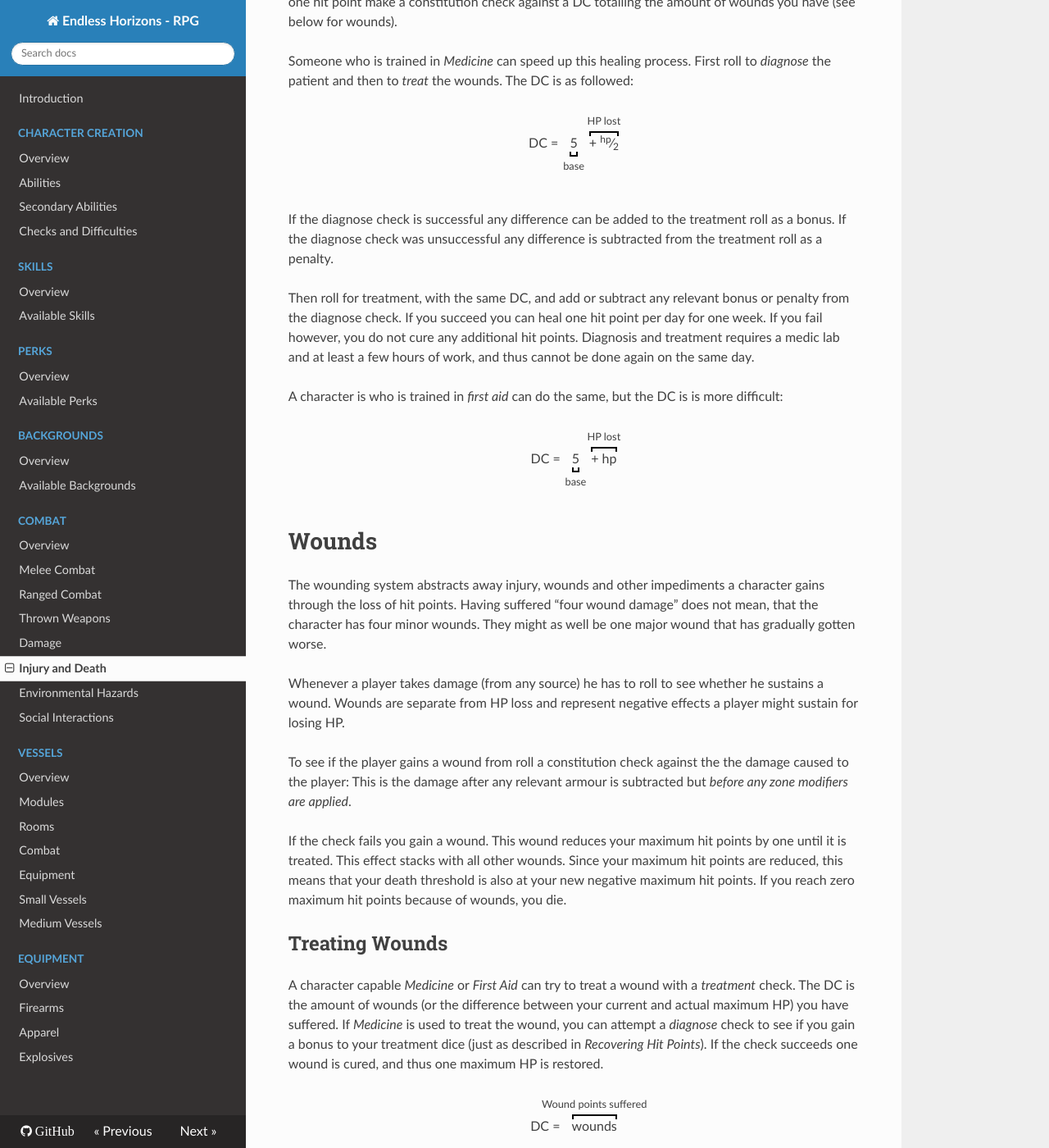
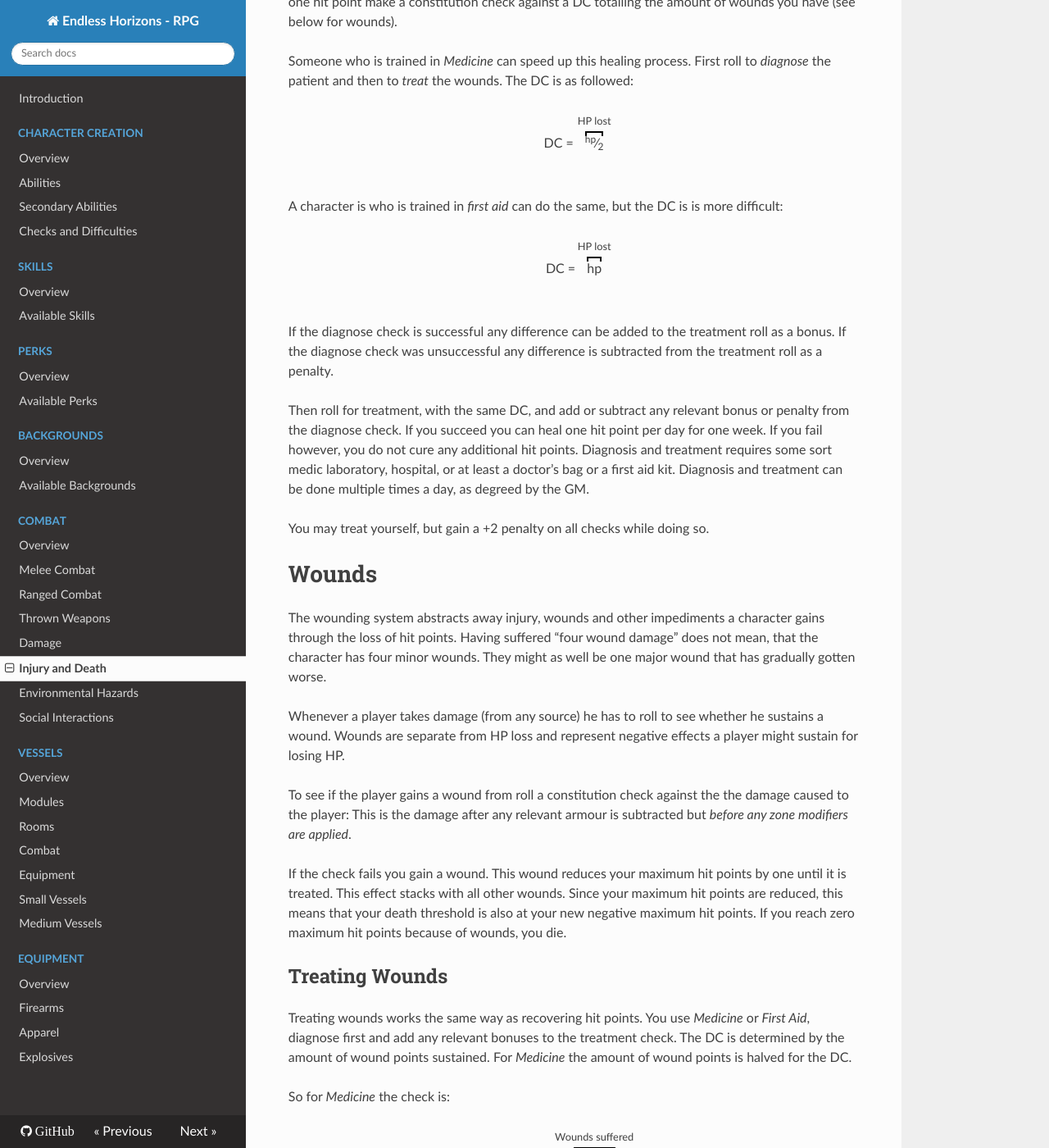
Before and after one commit to ehrpg/rules, an MkDocs documentation site: the page built from docs/injurydeath.md, in a window 1280 px wide and 1400 px high, scrolled down 912 px. Shown: the whole window at 82% size. Built offline with MkDocs 1.6.1, drawn with Linux system fonts in a browser that asks for light colours; nearby versions of some CDN libraries; old or Windows-style settings are respelled for this version of MkDocs; some of the changed text lies outside the part shown.

Commit message:
Made recovering wounds and HP easier
The old rules were harsh, now they are less so. They are also now
unified and recovering HP and wounds works the same way.

```diff
--- a/docs/injurydeath.md
+++ b/docs/injurydeath.md
@@ -7,7 +7,7 @@ go below zero you have to roll to determine whether you stay conscious. The
 difficulty for this task is:
 
 <div class="formula formula-top formula-bottom">
-DC = <span data-bracket-top="HP below zero">+ hp</span>
+DC = <span data-bracket-top="HP below zero">hp</span>
 </div>
 
 against:
@@ -41,9 +41,14 @@ First roll to _diagnose_ the patient and then to _treat_ the wounds.
 The DC is as followed:
 
 <div class="formula formula-top formula-bottom">
-DC = <span data-bracket-bottom="base">5</span>
-<span data-bracket-top="HP lost">+
- <sup>hp</sup>&frasl;<sub>2</sub></span>
+DC = <span data-bracket-top="HP lost"> <sup>hp</sup>&frasl;<sub>2</sub></span>
+</div>
+
+A character is who is trained in _first aid_ can do the same, but the DC is
+is more difficult:
+
+<div class="formula formula-top formula-bottom">
+DC = <span data-bracket-top="HP lost">hp</span>
 </div>
 
 If the diagnose check is successful any difference can be added to the treatment
@@ -53,16 +58,12 @@ subtracted from the treatment roll as a penalty.
 Then roll for treatment, with the same DC, and add or subtract any relevant
 bonus or penalty from the diagnose check. If you succeed you can heal one hit
 point per day for one week. If you fail however, you do not cure any additional
-hit points. Diagnosis and treatment requires a medic lab and at least a few
-hours of work, and thus cannot be done again on the same day.
+hit points. Diagnosis and treatment requires some sort medic laboratory,
+hospital, or at least a doctor's bag or a first aid kit. Diagnosis and treatment
+can be done multiple times a day, as degreed by the GM.
 
-A character is who is trained in _first aid_ can do the same, but the DC is
-is more difficult:
+You may treat yourself, but gain a +2 penalty on all checks while doing so.
 
-<div class="formula formula-top formula-bottom">
-DC = <span data-bracket-bottom="base">5</span>
-<span data-bracket-top="HP lost">+ hp</span>
-</div>
 
 # Wounds
 
@@ -87,17 +88,32 @@ because of wounds, you die.
 
 ## Treating Wounds
 
-A character capable _Medicine_ or _First Aid_ can try to treat a
-wound with a _treatment_ check. The DC is the amount of wounds (or the
-difference between your current and actual maximum HP) you have suffered. If
-_Medicine_ is used to treat the wound, you can attempt a _diagnose_
-check to see if you gain a bonus to your treatment dice (just as described in
-_Recovering Hit Points_). If the check succeeds one wound is cured, and
-thus one maximum HP is restored.
+Treating wounds works the same way as recovering hit points. You use _Medicine_
+or _First Aid_, diagnose first and add any relevant bonuses to the treatment
+check. The DC is determined by the amount of wound points sustained. For
+_Medicine_ the amount of wound points is halved for the DC.
+
+So for _Medicine_ the check is:
 
 <div class="formula formula-top formula-bottom">
-DC = <span data-bracket-top="Wound points suffered">wounds</span>
+DC = <span data-bracket-top="Wounds suffered">
+ <sup>wounds</sup>&frasl;<sub>2</sub></span>
 </div>
+
+For _First Aid_ the check is more difficult:
+
+<div class="formula formula-top formula-bottom">
+DC = <span data-bracket-top="Wounds suffered">wounds</span>
+</div>
+
+First you diagnose the wounds. If you fail the check you must add any difference
+to your next treatment roll as a penalty. If you succeed the check you can add
+the difference to your treatment roll as a bonus.
+
+If you succeed at the treatment roll, the patient recovers 1 wound. The patient
+does not regain any hit points, but his maximum hit points is raised by one.
+This also possibly cures wounding effects, see down below for further
+information.
 
 Wounds cannot be cured naturally over time, and either require specialised
 equipment or others to diagnose and treat you. A character can try to diagnose
```
